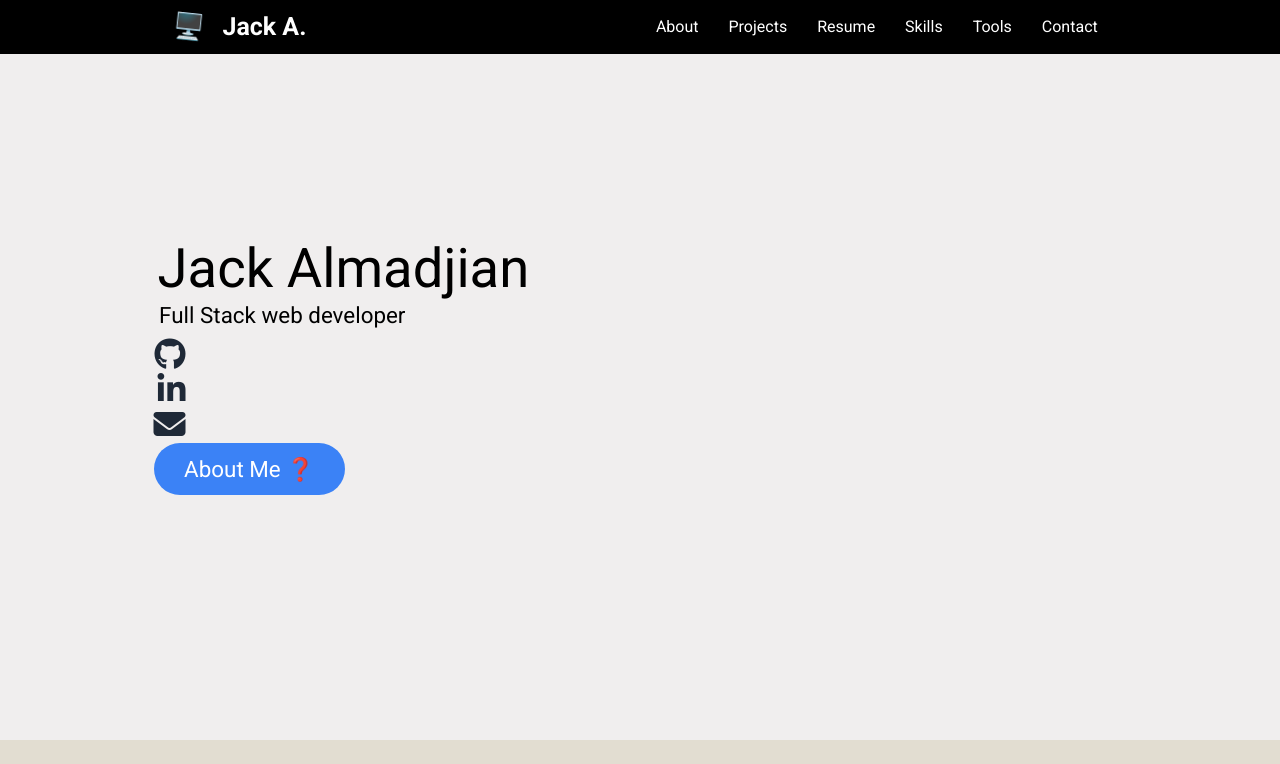
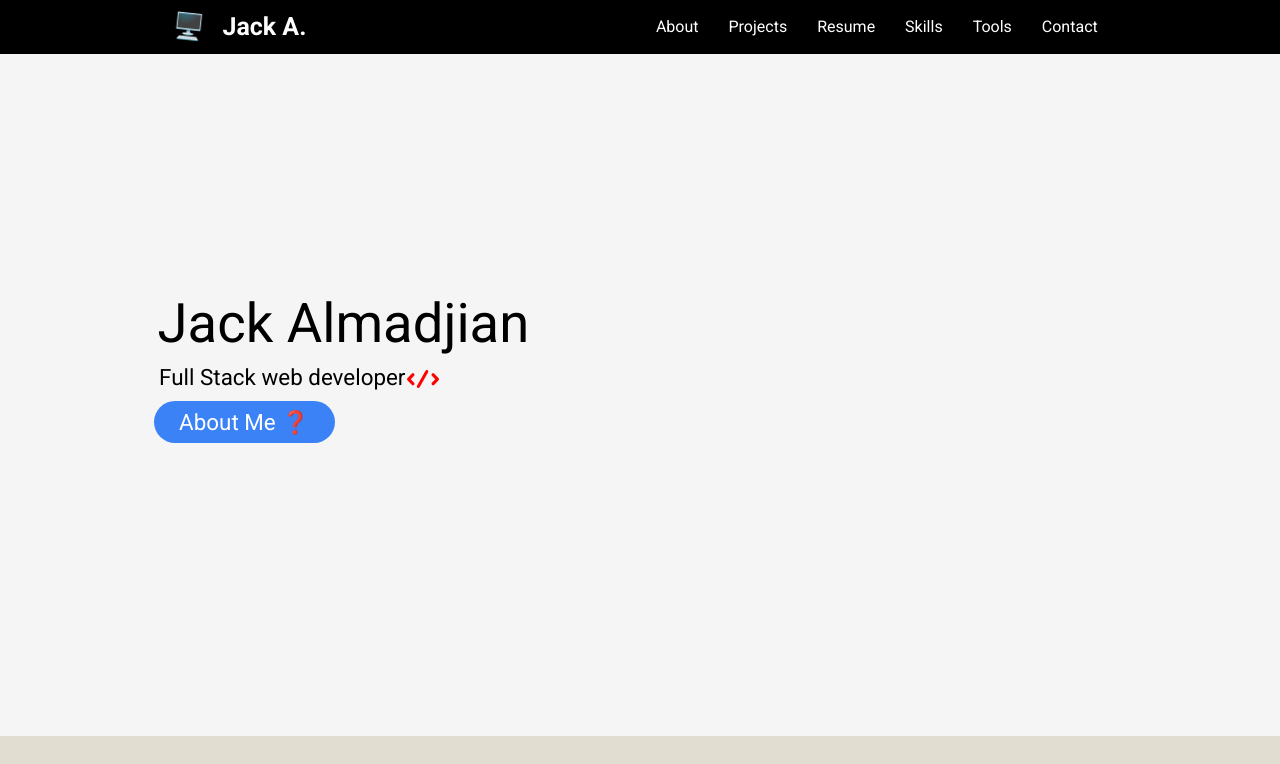
Before and after one commit to Hagop420/Portfolio-source-folders, a website: page portfolio_project/index.html in a window 1280 px wide. Shown: the top 764 px of the page. Drawn offline with nearby package versions, Linux system fonts and the light colour scheme; animation ran at ten frames a second.

Commit message:
Completing the media q for portfolio project

```diff
--- a/portfolio_project/index.html
+++ b/portfolio_project/index.html
@@ -72,36 +72,15 @@
    </nav>
 
 
-
-   <!-- Main Page -->
-
-   <div class="flex flex-col justify-center items-center landing_bio">
-      <h1 class="text-black text-center text-4xl m-1">Jack Almadjian</h1>
-      <span class="text-black m-1">Full Stack web developer</span>
+   <div class="landing_bio">
+      <h1 class="text-black text-center text-5xl m-1">Jack Almadjian</h1>
+      <span class="text-black m-1">Full Stack web developer
+         <div class="tags_self_closing">
+            <img src="./img/favicon.ico" alt="">
+         </div>
+      </span>
 
 
-      <!-- socials -->
-
-      <div class="socials flex flex-col">
-         <div>
-            <a target="_blank" href="https://twitter.com/JJ_codes123">
-               <i class="fa fa-github fa-2x" aria-hidden="true"></i>
-            </a>
-         </div>
-         <div>
-            <a target="_blank" href="https://www.linkedin.com/in/hagop-almadjian-607342240/">
-               <i class="fa fa-linkedin fa-2x" aria-hidden="true"></i>
-            </a>
-         </div>
-         <div>
-            <a target="_blank" id="github_animation" href="https://github.com/Hagop420">
-               <i class="fa fa-envelope gitHub_animation fa-2x gitHub_animation_visible" aria-hidden="true"></i>
-            </a>
-         </div>
-
-      </div>
-
-      <!-- socials end -->
 
       <a href="#about_me_scroll">
          <button class="capitalize bg-blue-500 rounded-full text-white
--- a/portfolio_project/portfolio_stying.css
+++ b/portfolio_project/portfolio_stying.css
@@ -164,19 +164,30 @@ nav .active {
 }
 
 /* LANDING Page */
+.landing_bio {
+  display: flex;
+  flex-direction: column;
+  align-items: center;
+  justify-content: center;
+  padding: 12%;
+  min-height: 92vh;
+  background-color: whitesmoke;
+}
+.landing_bio h1 {
+  font-size: 2.5rem;
+}
 
-.landing_bio {
-  min-height: 92.5vh;
-  background-color: rgb(240, 238, 238);
-  padding: 12%;
+.tags_self_closing img {
+  height: 32px;
+  margin: 2px;
 }
-.landing_bio .icons i {
-  background: #000;
-  color: #fff;
+
+.landing_bio .tags_self_closing {
+  display: none;
 }
 
 .landing_bio button {
-  padding: 10px 25px;
+  padding: 5px 20px;
 }
 
 /* LANDING PAGE END */
--- a/portfolio_project/responsive.css
+++ b/portfolio_project/responsive.css
@@ -92,11 +92,22 @@
   /* Landing page section */
 
   .landing_bio {
+    display: flex;
+    flex-direction: column;
+    justify-content: center;
     align-items: flex-start;
+    height: 100%;
+    position: relative;
   }
 
   .landing_bio h1 {
     font-size: 3.4rem;
+  }
+
+  .landing_bio .socials {
+    display: flex;
+    flex-direction: column;
+    position: absolute;
   }
 
   .landing_bio span {
@@ -104,14 +115,17 @@
     margin: 5.5px;
   }
 
+  .tags_self_closing img {
+    height: 32px;
+    margin: 2px;
+  }
+
+  .landing_bio .tags_self_closing {
+    position: absolute;
+    display: inline-flex;
+  }
+
   /* SOCIAL LINKS IN LANDING PG */
-
-  .landing_bio .socials {
-    /* display: flex; */
-    justify-content: flex-end;
-    align-items: flex-end;
-    height: 100%;
-  }
 
   /* SOCIALS IN LANDING PG END */
 
```
Also changed, not shown: portfolio_project/img/favicon.ico (added).
